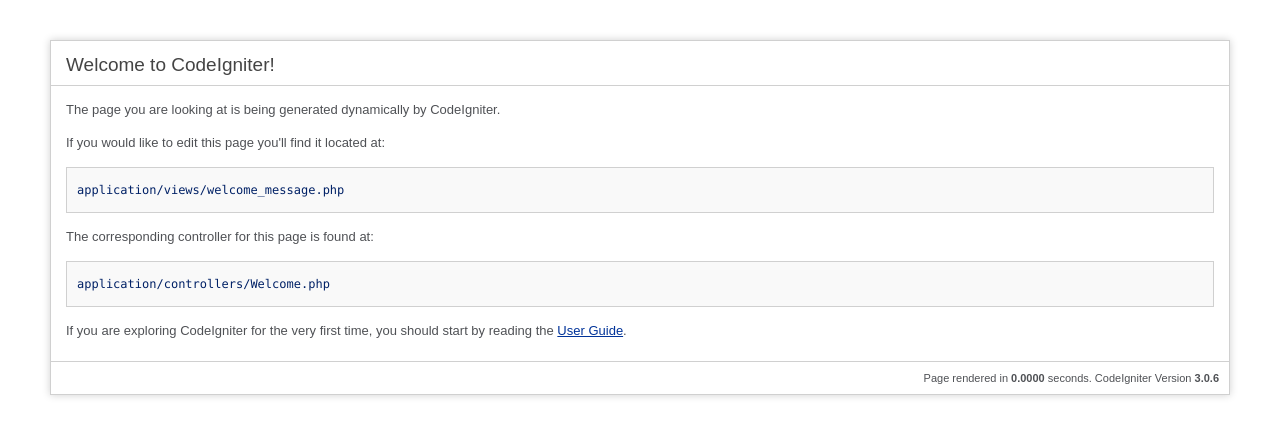
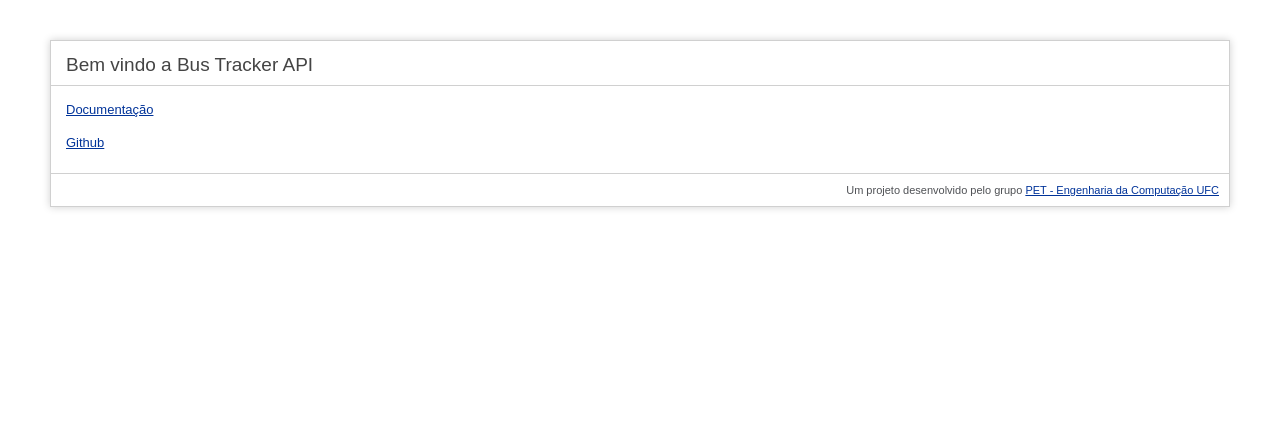
Before and after one commit to PET-EC-Sobral/BusTrackerAPI, a CodeIgniter app: page / in a window 1280 px wide. Shown: the top 437 px of the page. Run offline with CodeIgniter, Linux system fonts and the light colour scheme.

Commit message:
adds wellcome web page

```diff
--- a/application/views/welcome_message.php
+++ b/application/views/welcome_message.php
@@ -4,7 +4,7 @@
 <html lang="en">
 <head>
 	<meta charset="utf-8">
-	<title>Welcome to CodeIgniter</title>
+	<title>Bus Tracker API</title>
 
 	<style type="text/css">
 
@@ -61,6 +61,7 @@
 	#container {
 		margin: 10px;
 		border: 1px solid #D0D0D0;
+		height: 100%;
 		box-shadow: 0 0 8px #D0D0D0;
 	}
 	</style>
@@ -68,21 +69,14 @@
 <body>
 
 <div id="container">
-	<h1>Welcome to CodeIgniter!</h1>
+	<h1>Bem vindo a Bus Tracker API</h1>
 
 	<div id="body">
-		<p>The page you are looking at is being generated dynamically by CodeIgniter.</p>
-
-		<p>If you would like to edit this page you'll find it located at:</p>
-		<code>application/views/welcome_message.php</code>
-
-		<p>The corresponding controller for this page is found at:</p>
-		<code>application/controllers/Welcome.php</code>
-
-		<p>If you are exploring CodeIgniter for the very first time, you should start by reading the <a href="user_guide/">User Guide</a>.</p>
+		<p><a href="docs/index.html">Documentação</a></p>
+		<p><a href="https://github.com/LaercioSantana/BusTrackerAPI">Github</a></p>
 	</div>
 
-	<p class="footer">Page rendered in <strong>{elapsed_time}</strong> seconds. <?php echo  (ENVIRONMENT === 'development') ?  'CodeIgniter Version <strong>' . CI_VERSION . '</strong>' : '' ?></p>
+	<p class="footer">Um projeto desenvolvido pelo grupo <a href="http://www.pet.ec.ufc.br/">PET - Engenharia da Computação UFC</a> </p>
 </div>
 
 </body>
```
